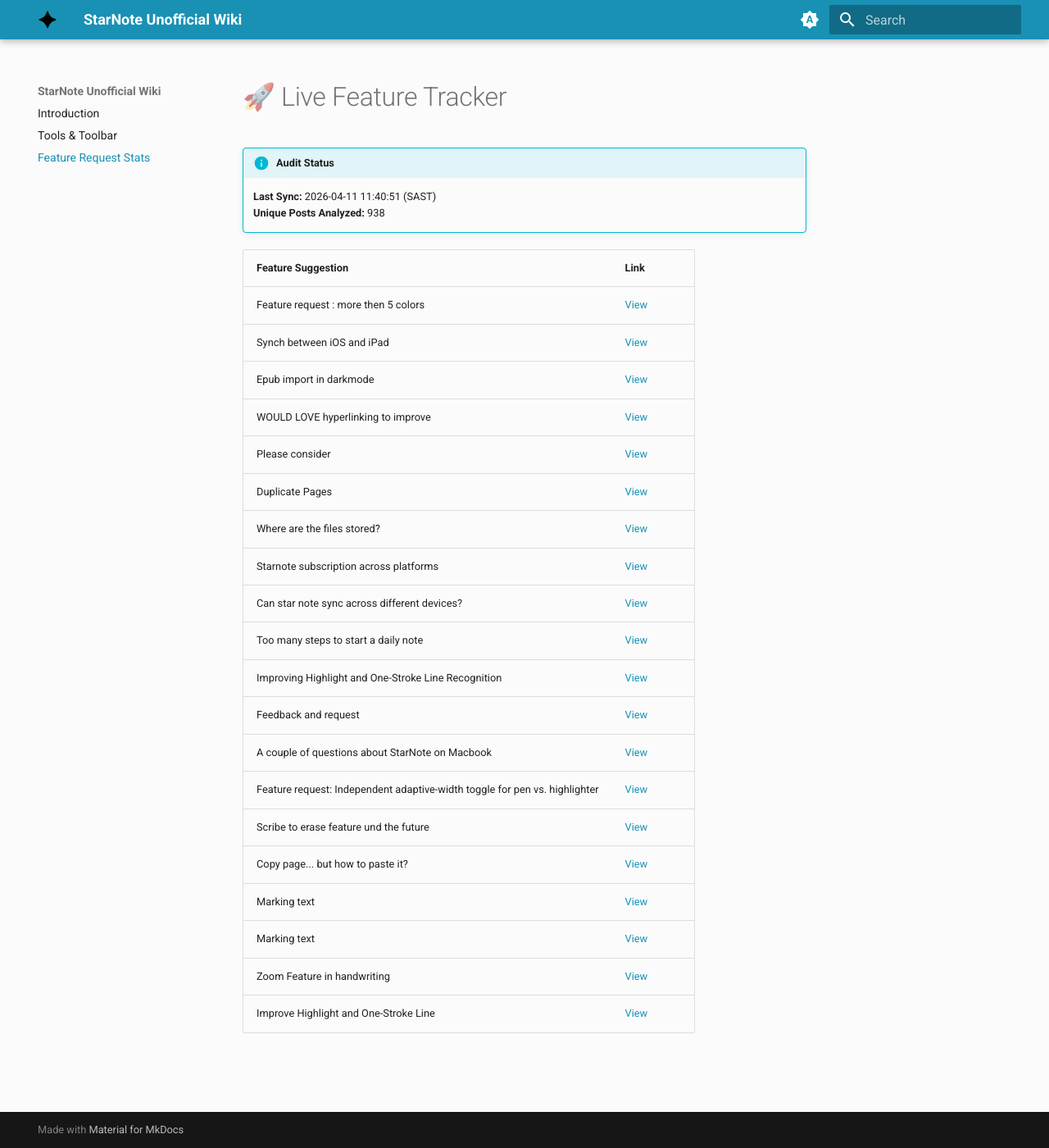
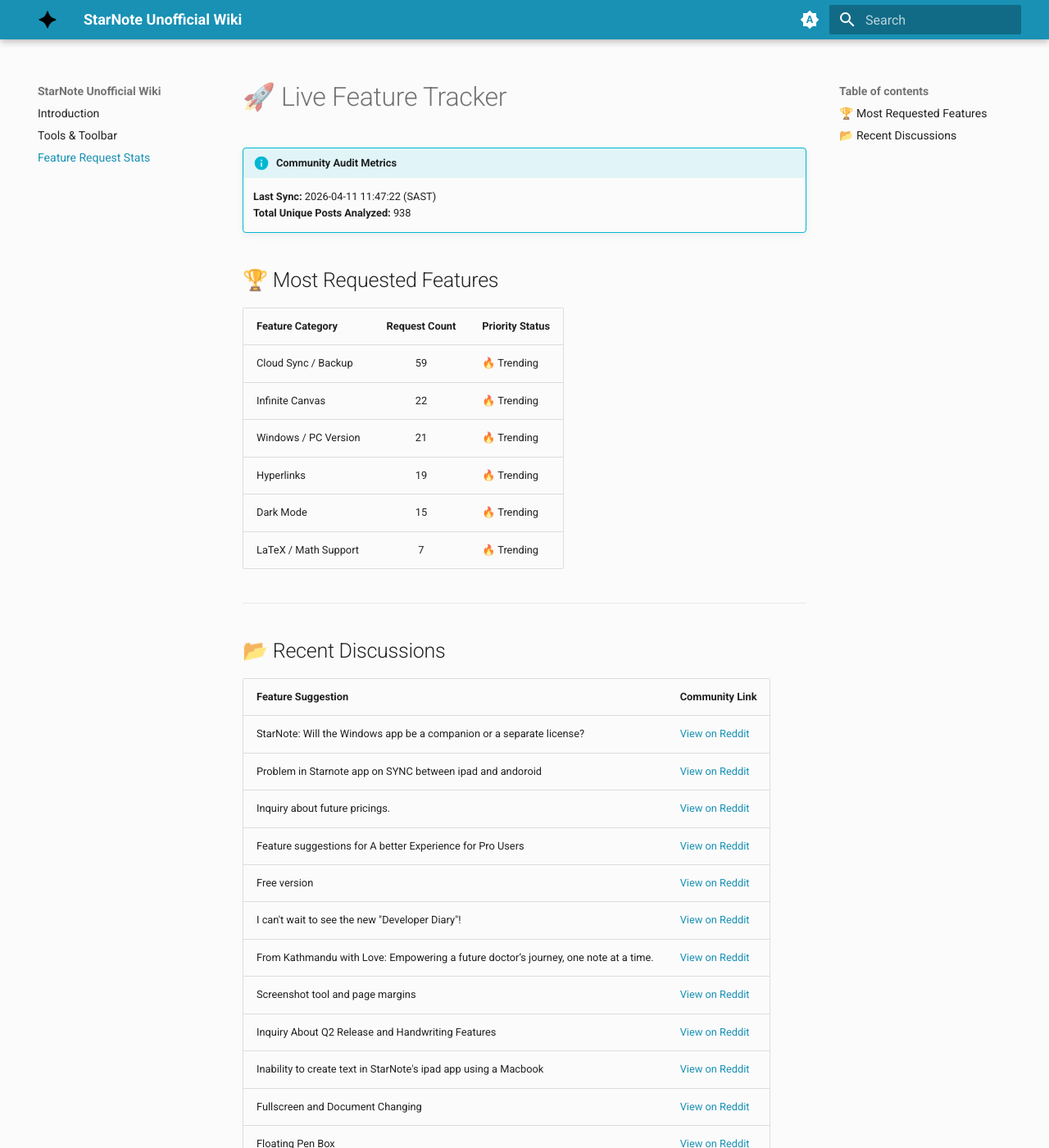
Before and after one commit to NakoTurtle/StarNote-Unofficial-Wiki, an MkDocs documentation site: the page built from docs/features.md, in a window 1280 px wide and 1400 px high. Shown: the whole window at 82% size. Built offline with MkDocs 1.6.1 and Material for MkDocs 9.7.7, drawn with Linux system fonts in a browser that asks for light colours; some of the changed text lies outside the part shown.

Commit message:
Auto-update: Synced manual JSON drop and audit

```diff
--- a/docs/features.md
+++ b/docs/features.md
@@ -1,28 +1,41 @@
 # 🚀 Live Feature Tracker
 
-!!! info "Audit Status"
-    **Last Sync:** 2026-04-11 11:40:51 (SAST)
-    **Unique Posts Analyzed:** 938
+!!! info "Community Audit Metrics"
+    **Last Sync:** 2026-04-11 11:47:22 (SAST)
+    **Total Unique Posts Analyzed:** 938
 
-| Feature Suggestion | Link |
+## 🏆 Most Requested Features
+| Feature Category | Request Count | Priority Status |
+| :--- | :---: | :--- |
+| Cloud Sync / Backup | 59 | 🔥 Trending |
+| Infinite Canvas | 22 | 🔥 Trending |
+| Windows / PC Version | 21 | 🔥 Trending |
+| Hyperlinks | 19 | 🔥 Trending |
+| Dark Mode | 15 | 🔥 Trending |
+| LaTeX / Math Support | 7 | 🔥 Trending |
+
+---
+
+## 📂 Recent Discussions
+| Feature Suggestion | Community Link |
 | :--- | :--- |
-| Feature request : more then 5 colors | [View](https://reddit.com/r/StarNoteApp/comments/1phgnlb/feature_request_more_then_5_colors/) |
-| Synch between iOS and iPad | [View](https://reddit.com/r/StarNoteApp/comments/1ph9g75/synch_between_ios_and_ipad/) |
-| Epub import in darkmode | [View](https://reddit.com/r/StarNoteApp/comments/1ph0vtd/epub_import_in_darkmode/) |
-| WOULD LOVE hyperlinking to improve | [View](https://reddit.com/r/StarNoteApp/comments/1pgsdn7/would_love_hyperlinking_to_improve/) |
-| Please consider | [View](https://reddit.com/r/StarNoteApp/comments/1pgsclk/please_consider/) |
-| Duplicate Pages | [View](https://reddit.com/r/StarNoteApp/comments/1pgl7nr/duplicate_pages/) |
-| Where are the files stored? | [View](https://reddit.com/r/StarNoteApp/comments/1pgb4wt/where_are_the_files_stored/) |
-| Starnote subscription across platforms | [View](https://reddit.com/r/StarNoteApp/comments/1pg8w79/starnote_subscription_across_platforms/) |
-| Can star note sync across different devices? | [View](https://reddit.com/r/StarNoteApp/comments/1pfz2fi/can_star_note_sync_across_different_devices/) |
-| Too many steps to start a daily note | [View](https://reddit.com/r/StarNoteApp/comments/1pfocji/too_many_steps_to_start_a_daily_note/) |
-| Improving Highlight and One-Stroke Line Recognition | [View](https://reddit.com/r/StarNoteApp/comments/1pfm1en/improving_highlight_and_onestroke_line_recognition/) |
-| Feedback and request | [View](https://reddit.com/r/StarNoteApp/comments/1pfi7p5/feedback_and_request/) |
-| A couple of questions about StarNote on Macbook | [View](https://reddit.com/r/StarNoteApp/comments/1pf5tfu/a_couple_of_questions_about_starnote_on_macbook/) |
-| Feature request: Independent adaptive-width toggle for pen vs. highlighter | [View](https://reddit.com/r/StarNoteApp/comments/1peumov/feature_request_independent_adaptivewidth_toggle/) |
-| Scribe to erase feature und the future | [View](https://reddit.com/r/StarNoteApp/comments/1peu2ly/scribe_to_erase_feature_und_the_future/) |
-| Copy page... but how to paste it? | [View](https://reddit.com/r/StarNoteApp/comments/1pe8wwp/copy_page_but_how_to_paste_it/) |
-| Marking text | [View](https://reddit.com/r/StarNoteApp/comments/1pe743i/marking_text/) |
-| Marking text | [View](https://reddit.com/r/StarNoteApp/comments/1pe73z9/marking_text/) |
-| Zoom Feature in handwriting | [View](https://reddit.com/r/StarNoteApp/comments/1pe5o2b/zoom_feature_in_handwriting/) |
-| Improve Highlight and One-Stroke Line | [View](https://reddit.com/r/StarNoteApp/comments/1pe5fpt/improve_highlight_and_onestroke_line/) |
+| StarNote: Will the Windows app be a companion or a separate license? | [View on Reddit](https://reddit.com/r/StarNoteApp/comments/1shqryp/starnote_will_the_windows_app_be_a_companion_or_a/) |
+| Problem in Starnote app on SYNC between ipad and andoroid | [View on Reddit](https://reddit.com/r/StarNoteApp/comments/1shlb99/problem_in_starnote_app_on_sync_between_ipad_and/) |
+| Inquiry about future pricings. | [View on Reddit](https://reddit.com/r/StarNoteApp/comments/1shl78t/inquiry_about_future_pricings/) |
+| Feature suggestions for A better Experience for Pro Users | [View on Reddit](https://reddit.com/r/StarNoteApp/comments/1shir2e/feature_suggestions_for_a_better_experience_for/) |
+| Free version | [View on Reddit](https://reddit.com/r/StarNoteApp/comments/1sh7k46/free_version/) |
+| I can't wait to see the new "Developer Diary"! | [View on Reddit](https://reddit.com/r/StarNoteApp/comments/1sgym54/i_cant_wait_to_see_the_new_developer_diary/) |
+| From Kathmandu with Love: Empowering a future doctor’s journey, one note at a time. | [View on Reddit](https://reddit.com/r/StarNoteApp/comments/1sgmqmt/from_kathmandu_with_love_empowering_a_future/) |
+| Screenshot tool and page margins | [View on Reddit](https://reddit.com/r/StarNoteApp/comments/1sgl3s0/screenshot_tool_and_page_margins/) |
+| Inquiry About Q2 Release and Handwriting Features | [View on Reddit](https://reddit.com/r/StarNoteApp/comments/1sgfdkq/inquiry_about_q2_release_and_handwriting_features/) |
+| Inability to create text in StarNote's ipad app using a Macbook | [View on Reddit](https://reddit.com/r/StarNoteApp/comments/1sfu5dw/inability_to_create_text_in_starnotes_ipad_app/) |
+| Fullscreen and Document Changing | [View on Reddit](https://reddit.com/r/StarNoteApp/comments/1sfrk4d/fullscreen_and_document_changing/) |
+| Floating Pen Box | [View on Reddit](https://reddit.com/r/StarNoteApp/comments/1sfe4s1/floating_pen_box/) |
+| Fav Pen Box Bug | [View on Reddit](https://reddit.com/r/StarNoteApp/comments/1sf8ggq/fav_pen_box_bug/) |
+| Two-finger Panning | [View on Reddit](https://reddit.com/r/StarNoteApp/comments/1seyqxi/twofinger_panning/) |
+| Features request | [View on Reddit](https://reddit.com/r/StarNoteApp/comments/1sevx5f/features_request/) |
+| Request for color pallete | [View on Reddit](https://reddit.com/r/StarNoteApp/comments/1seo9yb/request_for_color_pallete/) |
+| Tool box features | [View on Reddit](https://reddit.com/r/StarNoteApp/comments/1sel59y/tool_box_features/) |
+| Swipe up or down on Focus Pen | [View on Reddit](https://reddit.com/r/StarNoteApp/comments/1sel567/swipe_up_or_down_on_focus_pen/) |
+| Feature requests or help if I've just missed them | [View on Reddit](https://reddit.com/r/StarNoteApp/comments/1se35cr/feature_requests_or_help_if_ive_just_missed_them/) |
+| Make horizontal/vertical lock for separate tabs/documents | [View on Reddit](https://reddit.com/r/StarNoteApp/comments/1sdzkrx/make_horizontalvertical_lock_for_separate/) |
```
Also changed, not shown: 1 other file.
